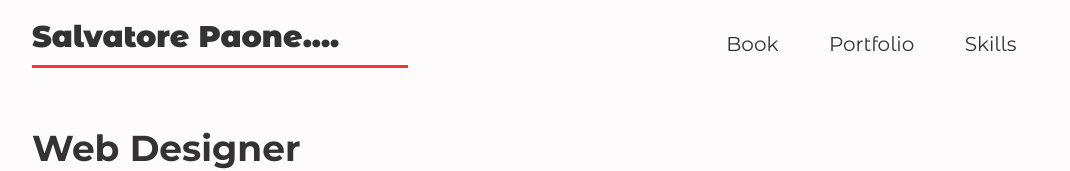
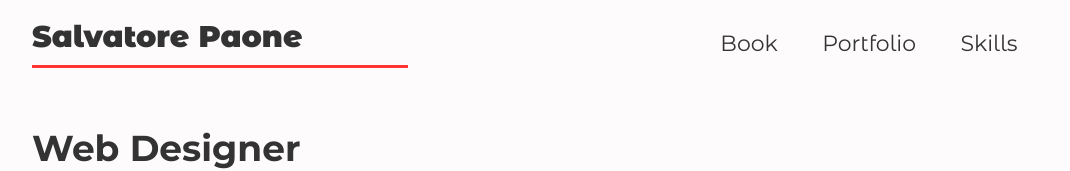
Before and after one commit to stranilivelli/stranilivelli.github.io, a plain HTML site: page index.html in a window 1280 px wide. Shown: the top 171 px of the page, without its empty margins (98-1168 px from the left). Drawn offline with nearby package versions, Linux system fonts and the light colour scheme.

Commit message:
Update CSS

```diff
--- a/index.html
+++ b/index.html
@@ -17,7 +17,7 @@
         </div>
         <div>
             <nav class="site-nav grid">
-                <h1>Salvatore Paone....</h1>
+                <h1>Salvatore Paone</h1>
                 <ul class="site-nav__menu">
                     <li><a href="#book">Book</a></li>
                     <li><a href="#portfolio">Portfolio</a></li>
--- a/style.css
+++ b/style.css
@@ -98,7 +98,7 @@ p span{
 }
 
 .site-nav__menu li{
-    font-size: 1em;
+    font-size: 1.8em;
     text-align: right;
 }
 .site-nav__menu--open{
@@ -375,8 +375,10 @@ footer img{
         justify-content: space-evenly;
         align-self: center;
     }
+
     .site-nav__menu li{
-        margin-left: 15px;
+        font-size: 1.1em;
+        margin-left: 10px;
     }
     .site-nav__hamburger{
         display: none;
```
